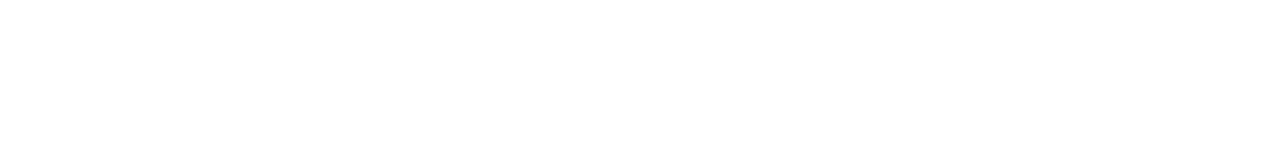
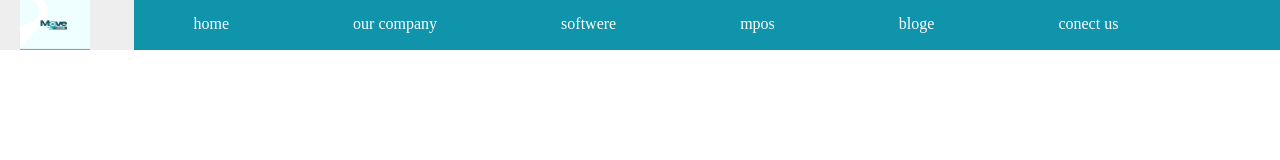
Before and after one commit to jooa462/softwere-company, a plain HTML site: page index.html in a window 1280 px wide. Drawn offline with Linux system fonts and the light colour scheme.

Commit message:
add heder

```diff
--- a/index.html
+++ b/index.html
@@ -3,9 +3,22 @@
 <head>
   <meta charset="UTF-8">
   <meta name="viewport" content="width=device-width, initial-scale=1.0">
+  <link rel="stylesheet" href="master.css">
   <title>Document</title>
 </head>
 <body>
-
+  <div class="page">
+  <img src="creative-modern-move-business-logo-with-map-marker-perfect-suitable-moving-company-movers_632680-8.avif" alt="">
+  <nav>
+    <ul>
+      <li><a href="">home</a></li>
+      <li> <a href="">our company</a></li>
+      <li><a href="">softwere</a></li>
+      <li><a href="">mpos</a></li>
+      <li><a href="">bloge</a></li>
+      <li><a href="">conect us</a></li>
+    </ul>
+  </nav>
+</div>
 </body>
 </html>
--- a/master.css
+++ b/master.css
@@ -0,0 +1,41 @@
+* {
+  padding: 0;
+  margin: 0;
+  box-sizing: border-box;
+}
+
+.page {
+  display: grid;
+  grid-template-columns: repeat(10 1fr);
+  grid-template-rows: 50px auto auto;
+  grid-template-areas: "logo logo logo nav nav nav nav nav nav nav ";
+  background-color: #eee;
+}
+
+img {
+  width: 70px;
+  height: 50px;
+  grid-area: logo;
+  margin-left: 20px;
+}
+
+nav {
+  grid-area: nav;
+  background-color: rgb(15, 148, 172);
+}
+
+li a {
+  list-style: none;
+  display: inline-block;
+  margin-inline: 20px;
+  margin-block: 5px;
+  color: white;
+  text-decoration: none;
+}
+li {
+  list-style: none;
+  display: inline-block;
+  margin-inline: 40px;
+  margin-block: 10px;
+  color: white;
+}
```
Also changed, not shown: creative-modern-move-business-logo-with-map-marker-perfect-suitable-moving-company-movers_632680-8.avif (added), download.png (added).
